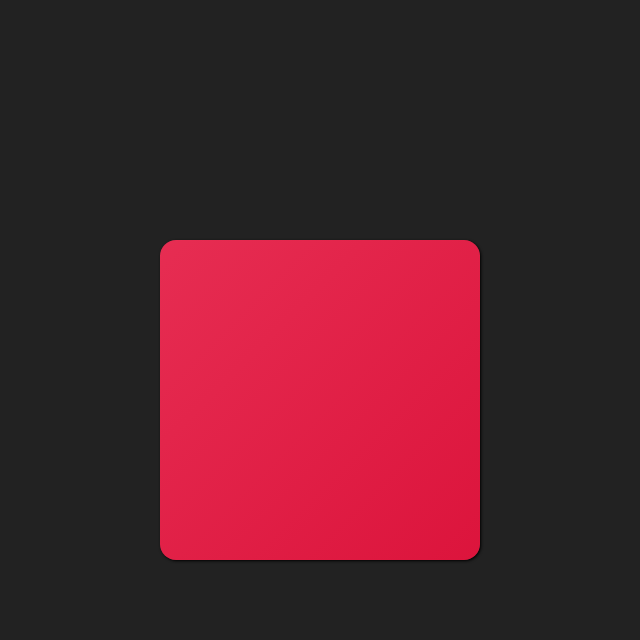
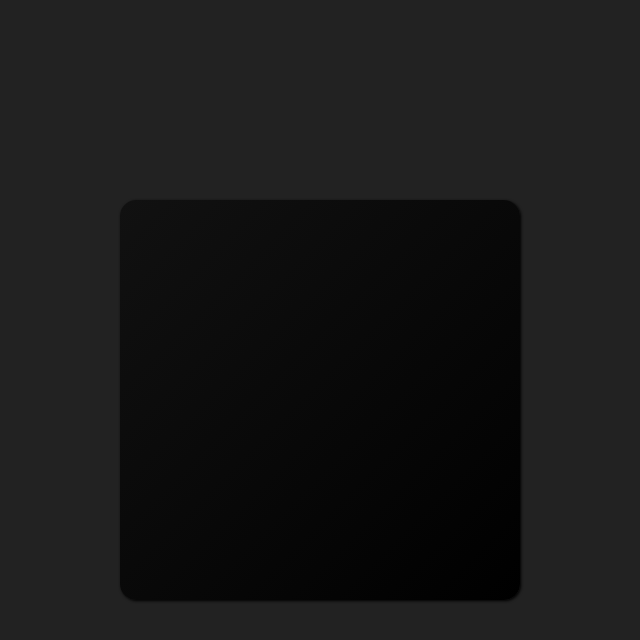
Before and after one commit to SinisaVukmirovic/Tilt-Gloss-effect-on-hover, a plain HTML site: page index.html in a window 1280 px wide. Both pictures are taken after a click on the element 640 px from the left and 400 px from the top of the page. Shown: the whole page, without its empty margins (320-960 px from the left). Drawn offline with Linux system fonts and the light colour scheme.

Commit message:
Finished project

```diff
--- a/script.js
+++ b/script.js
@@ -37,7 +37,7 @@ card.addEventListener('mousemove', (e) => {
     card.style.transform = `perspective(400px) rotate3D(${-rx}, ${ry}, 0, ${degrees}deg)`;
 
     // gloss effect
-    gloss.style.transform = `translate(${-ry * 100}, ${-rx * 100}) scale(2.4)`;
+    gloss.style.transform = `translate(${-ry * 100}%, ${-rx * 100}%) scale(2.4)`;
     // we use ry for X and rx for Y values because we want gloss effect to mirror the mouse movement
     gloss.style.opacity = (distanceFromCenter * 0.6) / maximumDistance;
 });
--- a/style.css
+++ b/style.css
@@ -6,8 +6,8 @@
 
 :root {
     --bg-clr: #222;
-    --box-bg-clr: crimson;
-    --highlighg-effect-clr: coral;
+    --box-bg-clr: #000;
+    --highlighg-effect-clr: #111;
 }
 
 body {
@@ -18,12 +18,12 @@ body {
 }
 
 .card {
-    width: 20rem;
-    height: 20rem;
+    width: 25rem;
+    height: 25rem;
     /* background: var(--box-bg-clr); */
     background: linear-gradient(
         to bottom right,
-        hsl(348, 79%, 54%),
+        var(--highlighg-effect-clr),
         var(--box-bg-clr)
     );
     border-radius: 1rem;
@@ -33,7 +33,7 @@ body {
     transition: all 200ms ease;
 
     position: relative;
-    /* overflow: hidden; */
+    overflow: hidden;
 
     & .gloss {
         position: absolute;
@@ -42,7 +42,7 @@ body {
         border-radius: 100%;
         background: radial-gradient(
             circle,
-            rgba(255, 255, 255, 1) 0%,
+            rgba(255, 255, 255, .2) 0%,
             rgba(255, 255, 255, 0) 50%,
             rgba(255, 255, 255, 0) 100%
         );
```
